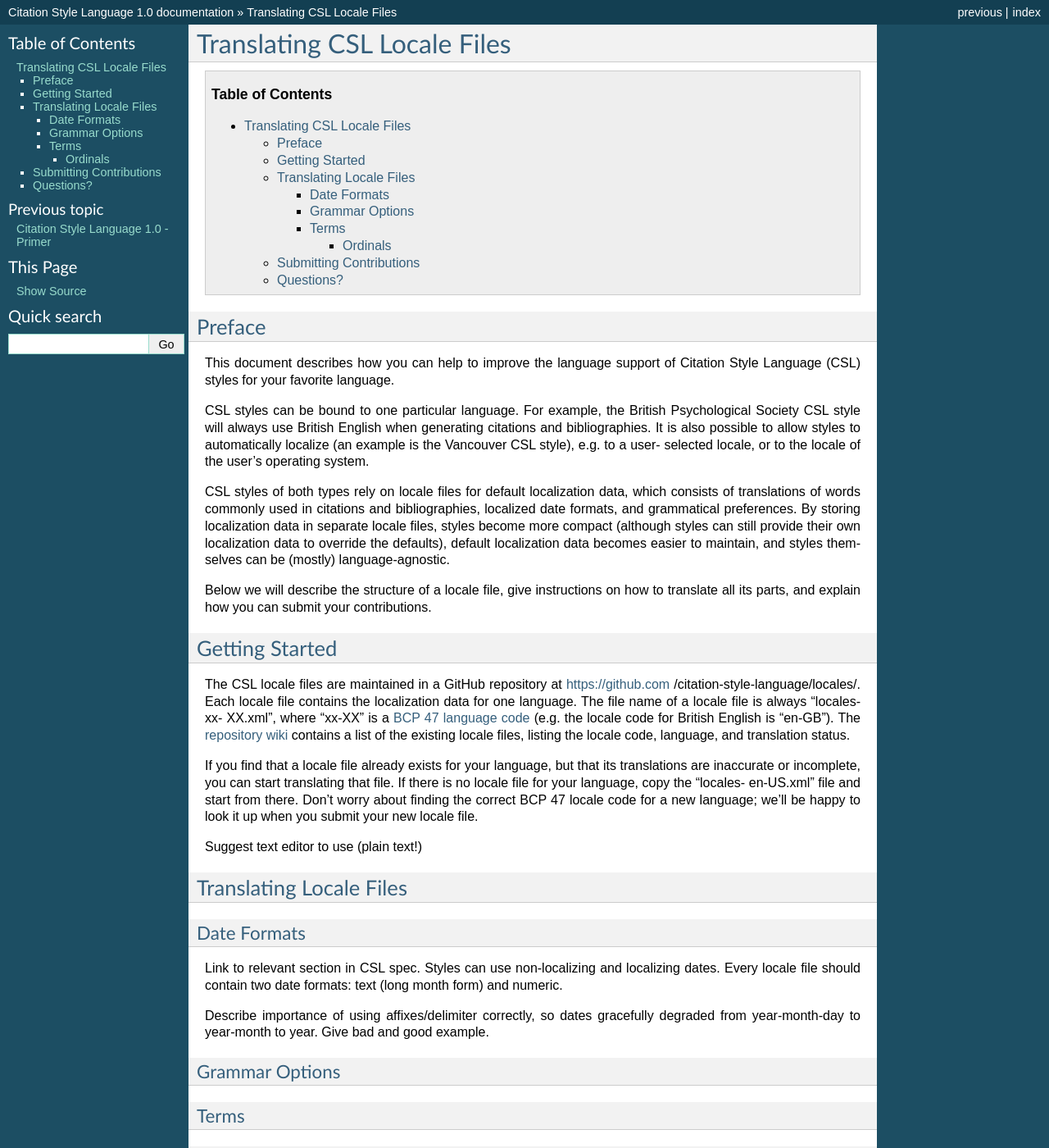
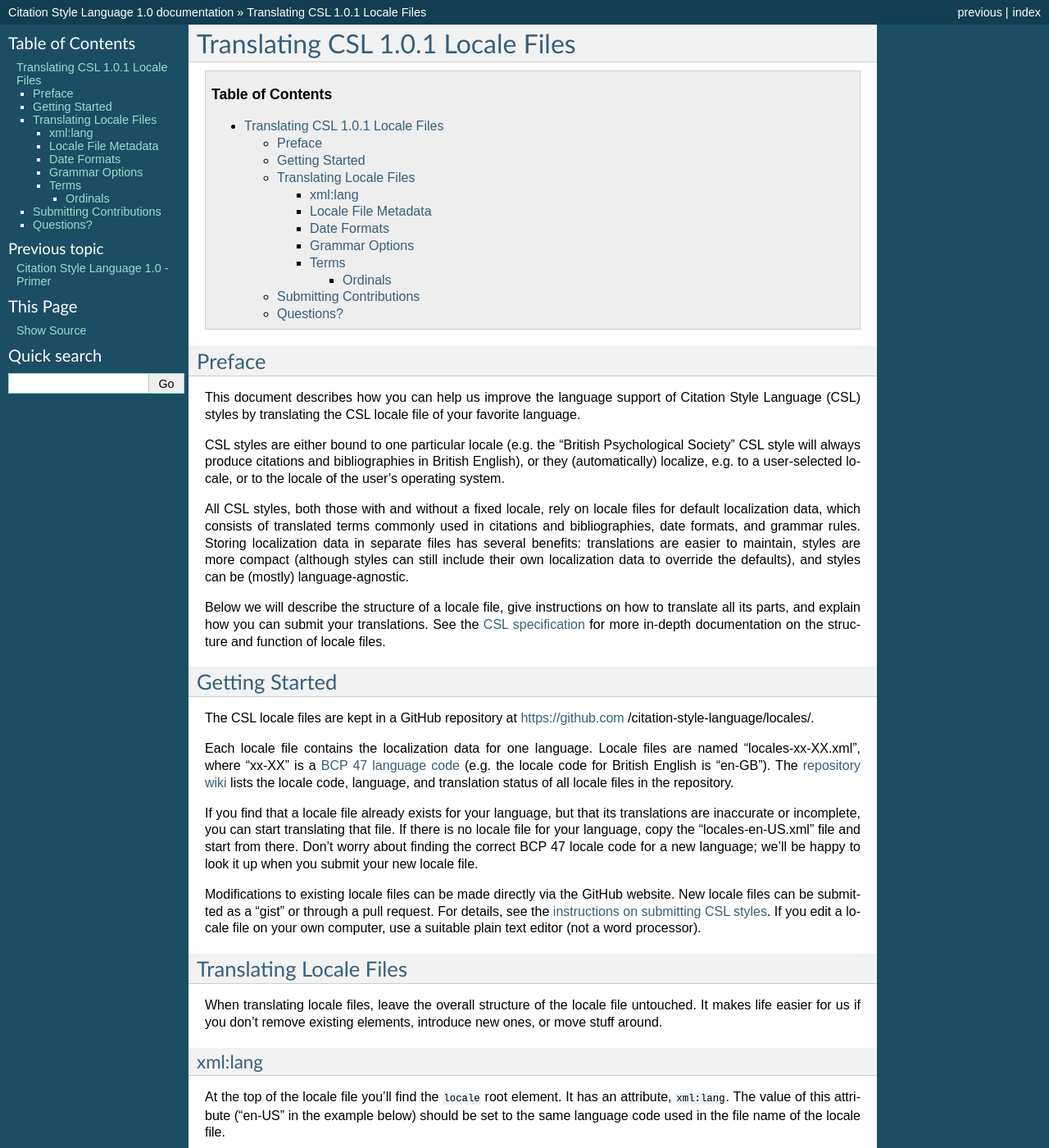
Before and after one commit to rmzelle/writing, a Sphinx documentation site: the page built from docs/translating-locale-files.rst, in a window 1280 px wide and 1400 px high. Shown: the whole window at 82% size. Built offline with Sphinx 7.4.7, drawn with Linux system fonts in a browser that asks for light colours; some of the changed text lies outside the part shown.

Commit message:
Writing.

```diff
--- a/docs/translating-locale-files.rst
+++ b/docs/translating-locale-files.rst
@@ -1,5 +1,5 @@
-Translating CSL Locale Files
-============================
+Translating CSL 1.0.1 Locale Files
+==================================
 
 .. contents:: **Table of Contents**
    :depth: 4
@@ -7,49 +7,100 @@
 Preface
 ~~~~~~~
 
-This document describes how you can help to improve the language support of
-Citation Style Language (CSL) styles for your favorite language.
+This document describes how you can help us improve the language support of
+Citation Style Language (CSL) styles by translating the CSL locale file of your
+favorite language.
 
-CSL styles can be bound to one particular language. For example, the British
-Psychological Society CSL style will always use British English when generating
-citations and bibliographies. It is also possible to allow styles to
-automatically localize (an example is the Vancouver CSL style), e.g. to a user-
-selected locale, or to the locale of the user's operating system.
+CSL styles are either bound to one particular locale (e.g. the "British
+Psychological Society" CSL style will always produce citations and
+bibliographies in British English), or they (automatically) localize, e.g. to a
+user-selected locale, or to the locale of the user's operating system.
 
-CSL styles of both types rely on locale files for default localization data,
-which consists of translations of words commonly used in citations and
-bibliographies, localized date formats, and grammatical preferences. By storing
-localization data in separate locale files, styles become more compact (although
-styles can still provide their own localization data to override the defaults),
-default localization data becomes easier to maintain, and styles themselves can
-be (mostly) language-agnostic.
+All CSL styles, both those with and without a fixed locale, rely on locale files
+for default localization data, which consists of translated terms commonly used
+in citations and bibliographies, date formats, and grammar rules. Storing
+localization data in separate files has several benefits: translations are
+easier to maintain, styles are more compact (although styles can still include
+their own localization data to override the defaults), and styles can be
+(mostly) language-agnostic.
 
 Below we will describe the structure of a locale file, give instructions on how
-to translate all its parts, and explain how you can submit your contributions.
+to translate all its parts, and explain how you can submit your translations.
+See the `CSL specification
+<http://citationstyles.org/downloads/specification.html>`_ for more in-depth
+documentation on the structure and function of locale files.
 
 Getting Started
 ~~~~~~~~~~~~~~~
 
-The CSL locale files are maintained in a GitHub repository at https://github.com
-/citation-style-language/locales/. Each locale file contains the localization
-data for one language. The file name of a locale file is always "locales-xx-
-XX.xml", where "xx-XX" is a `BCP 47 language code
+The CSL locale files are kept in a GitHub repository at https://github.com
+/citation-style-language/locales/.
+
+Each locale file contains the localization data for one language. Locale files
+are named "locales-xx-XX.xml", where "xx-XX" is a `BCP 47 language code
 <http://people.w3.org/rishida/utils/subtags/index.php>`_ (e.g. the locale code
 for British English is "en-GB"). The `repository wiki <https://github.com
-/citation-style-language/locales/wiki>`_ contains a list of the existing locale
-files, listing the locale code, language, and translation status.
+/citation-style-language/locales/wiki>`_ lists the locale code, language, and
+translation status of all locale files in the repository.
 
 If you find that a locale file already exists for your language, but that its
 translations are inaccurate or incomplete, you can start translating that file.
-If there is no locale file for your language, copy the "locales- en-US.xml" file
+If there is no locale file for your language, copy the "locales-en-US.xml" file
 and start from there. Don't worry about finding the correct BCP 47 locale code
 for a new language; we'll be happy to look it up when you submit your new locale
 file.
 
-Suggest text editor to use (plain text!)
+Modifications to existing locale files can be made directly via the GitHub
+website. New locale files can be submitted as a "gist" or through a pull
+request. For details, see the `instructions on submitting CSL styles
+<https://github.com/citation-style-language/styles/wiki/Submitting-Styles>`_. If
+you edit a locale file on your own computer, use a suitable plain text editor
+(not a word processor).
 
 Translating Locale Files
 ~~~~~~~~~~~~~~~~~~~~~~~~
+
+When translating locale files, leave the overall structure of the locale file
+untouched. It makes life easier for us if you don't remove existing elements,
+introduce new ones, or move stuff around.
+
+xml:lang
+^^^^^^^^
+
+At the top of the locale file you'll find the ``locale`` root element. It has an
+attribute, ``xml:lang``. The value of this attribute ("en-US" in the example
+below) should be set to the same language code used in the file name of the
+locale file.
+
+.. sourcecode:: xml
+
+    <locale xmlns="http://purl.org/net/xbiblio/csl" version="1.0" xml:lang="en-US">
+
+
+Locale File Metadata
+^^^^^^^^^^^^^^^^^^^^
+
+Directly below the ``locale`` root you'll find an ``info`` element. Here you can
+list yourself as a translator using the ``translator`` element (and optionally
+include contact information such as a website or email address). The ``rights``
+element indicates under which license the locale file is released. All locale
+files in our repository use the same Creative Commons license, so you don't have
+to change anything here. The ``updated`` element is used to keep track of when
+the locale file was last updated. Feel free to ignore it.
+
+.. sourcecode:: xml
+
+    <locale>
+      <info>
+        <translator>
+          <name>John Doe</name>
+          <email>john.doe@citationstyles.org</email>
+          <uri>http://citationstyles.org/</uri>
+        </translator>
+        <rights license="http://creativecommons.org/licenses/by-sa/3.0/">This work is licensed under a Creative Commons Attribution-ShareAlike 3.0 License</rights>
+        <updated>2012-07-04T23:31:02+00:00</updated>
+      </info>
+    </locale>
 
 Date Formats
 ^^^^^^^^^^^^
```
